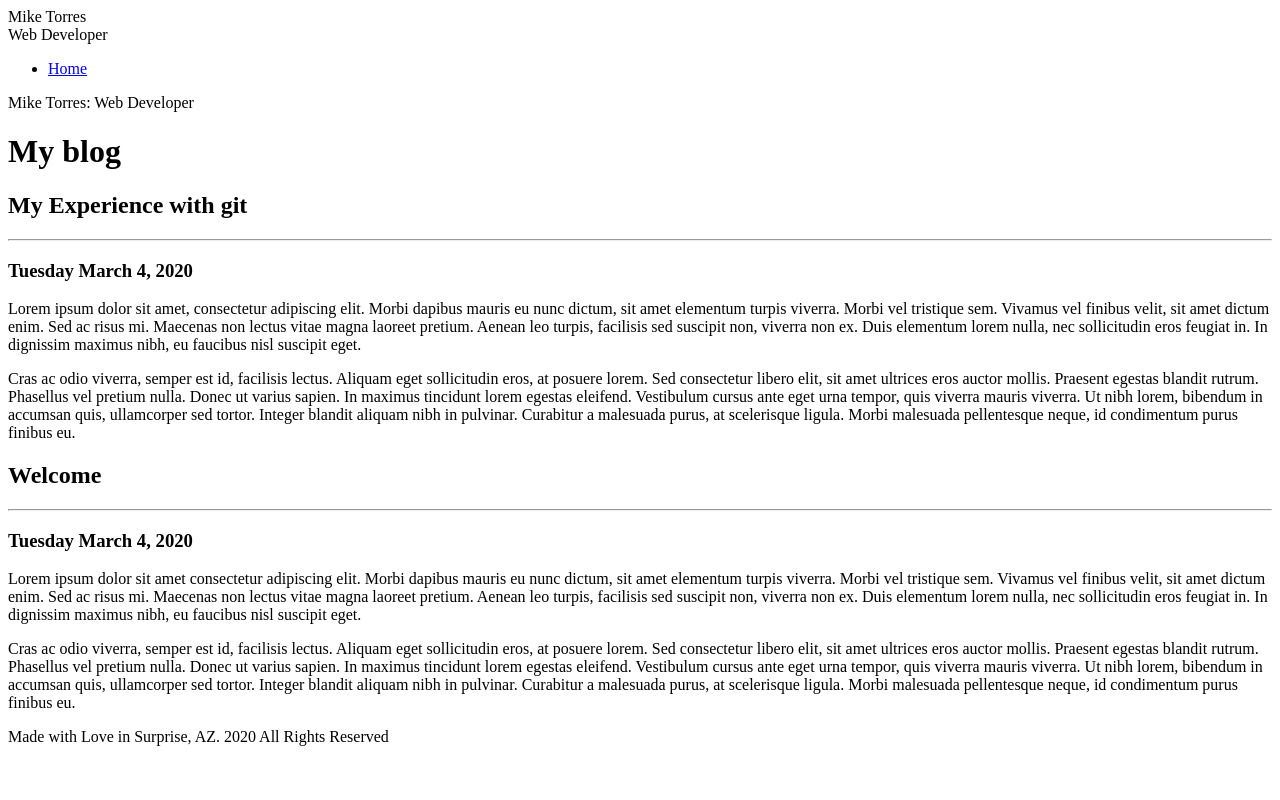
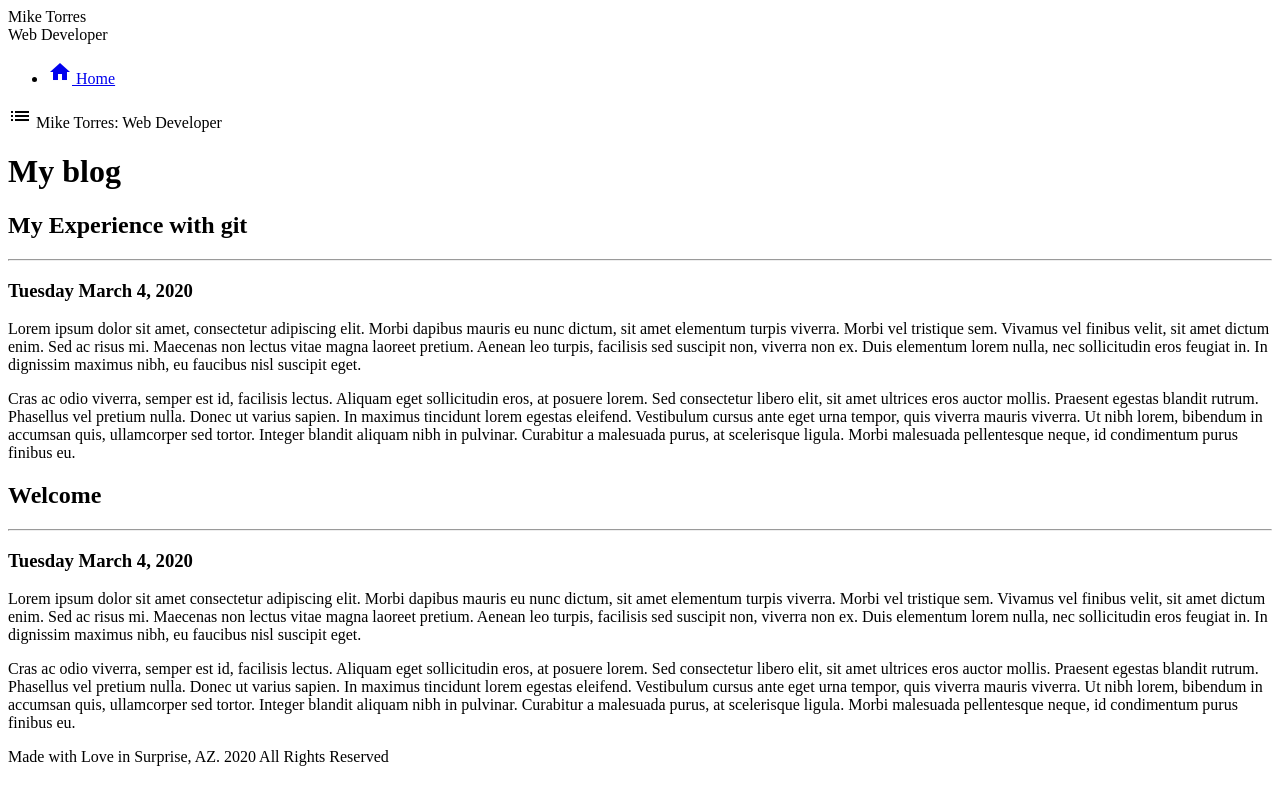
Before and after one commit to apolloproductionsdj/personal-blog2020, a plain HTML site: page index.html in a window 1280 px wide. Drawn offline with Linux system fonts and the light colour scheme.

Commit message:
added Google Material Icons

```diff
--- a/index.html
+++ b/index.html
@@ -4,7 +4,8 @@
   <meta charset="UTF-8">
   <meta name="viewport" content="width=device-width, initial-scale=1.0">
   <meta http-equiv="X-UA-Compatible" content="ie=edge">
-  <title>INsert Name - Web Developer</title>
+  <link href="https://fonts.googleapis.com/icon?family=Material+Icons" rel="stylesheet">
+  <title>Mike Torres - Web Developer</title>
 </head>
 <body>
   <div class="parent">
@@ -14,13 +15,21 @@
         <div class="site-header">Mike Torres</div>
         <div class="site-subheader">Web Developer</div>
         <ul class="site-navigation">
-          <li><a href="index.html">Home</a></li>
+          <li>
+            <a href="index.html">
+              <i class="material-icons">home</i>
+                Home
+            </a>
+          </li>
         </ul>
       </div>
     </nav>
     <main>
       <div class="menu">
         <div class="menu-icon" id="sidebarCollapse">
+          <i class="material-icons">
+            list
+          </i>
           <span class="mobile-header">Mike Torres: Web Developer</span>
         </div>
       </div>
```
